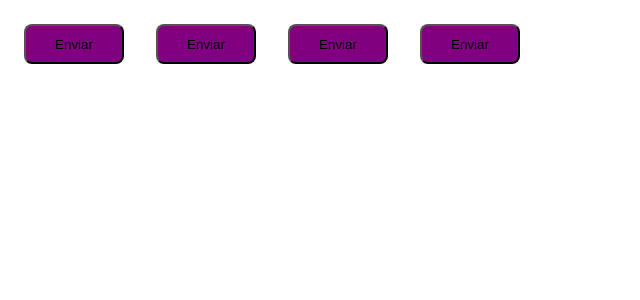
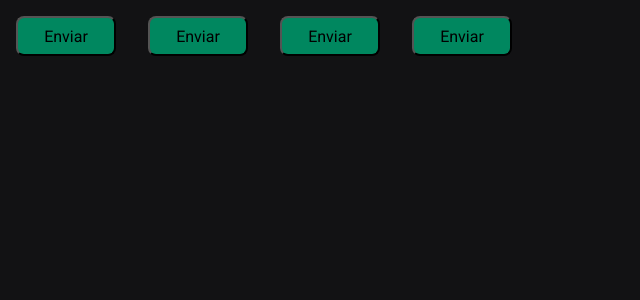
Before and after one commit to jvmaiaa/ignite-timer, a React (Vite) app: page / in a window 1280 px wide. Shown: the top 300 px of the page, without its empty margins (0-640 px from the left). Built offline with nearby package versions, Linux system fonts and the light colour scheme.

Commit message:
✨[feat]: Importa fonts e configura a estilização global.

```diff
--- a/index.html
+++ b/index.html
@@ -2,6 +2,14 @@
 <html lang="en">
   <head>
     <meta charset="UTF-8" />
+
+    <!-- Realiza conexão com api do Google Fonts -->
+    <link rel="preconnect" href="https://fonts.googleapis.com" />
+    <link rel="preconnect" href="https://fonts.gstatic.com" crossorigin />
+
+    <!-- Importa a font Roboto do Google Fonts -->
+    <link href="https://fonts.googleapis.com/css2?family=Roboto+Mono:ital,wght@0,100..700;1,100..700&family=Roboto:ital,wght@0,100..900;1,100..900&display=swap" rel="stylesheet" />
+
     <meta name="viewport" content="width=device-width, initial-scale=1.0" />
     <title>Ignite Timer</title>
   </head>
--- a/src/App.tsx
+++ b/src/App.tsx
@@ -1,6 +1,7 @@
 import { ThemeProvider } from "styled-components";
 import { Button } from "./components/Button";
 import { defaultTheme } from "./styles/default";
+import { GlobalStyle } from "./styles/global";
 
 export function App() {
   return (
@@ -9,6 +10,8 @@
       <Button variant="secondary" />
       <Button variant="danger" />
       <Button />
+
+      <GlobalStyle />
     </ThemeProvider>
   );
 }
--- a/src/components/styles.ts
+++ b/src/components/styles.ts
@@ -18,7 +18,7 @@
 
   border-radius: 8px;
   margin: 1rem;
-  background-color: ${({ theme }) => theme.primary};
+  background-color: ${({ theme }) => theme['green-500']};
 
   /* ${variant => {
       return css`
--- a/src/styles/default.ts
+++ b/src/styles/default.ts
@@ -1,7 +1,21 @@
 export const defaultTheme = {
-  white: '#ffff',
+  white: '#FFF',
 
-  primary: 'purple',
-  secondary: 'blue',
-  danger: 'red',
+  'gray-100': '#E1E1E6',
+  'gray-300': '#C4C4CC',
+  'gray-400': '#8D8D99',
+  'gray-500': '#7C7C8A',
+  'gray-600': '#323238',
+  'gray-700': '#29292E',
+  'gray-800': '#202024',
+  'gray-900': '#121214',
+
+  'green-300': '#00B37E',
+  'green-500': '#00875F',
+  'green-700': '#015F43',
+
+  'red-500': '#AB222E',
+  'red-700': '#7A1921',
+
+  'yellow-500': '#FBA94C',
 }
--- /dev/null
+++ b/src/styles/global.ts
@@ -0,0 +1,26 @@
+import { createGlobalStyle } from "styled-components";
+
+export const GlobalStyle = createGlobalStyle`
+
+  * {
+    margin: 0;
+    padding: 0;
+    box-sizing: border-box;
+  }
+
+  :focus {
+    outline: 0;
+    box-shadow: 0 0 0 2px ${({ theme }) => theme['green-500']};
+  }
+
+  body {
+    background: ${({ theme }) => theme['gray-900']};
+    color: ${({ theme }) => theme['gray-300']};
+  }
+
+  body, input, textarea, button {
+    font-family: 'Roboto', sans-serif;
+    font-weight: 400;
+    font-size: 1rem;
+  }
+`;
```
